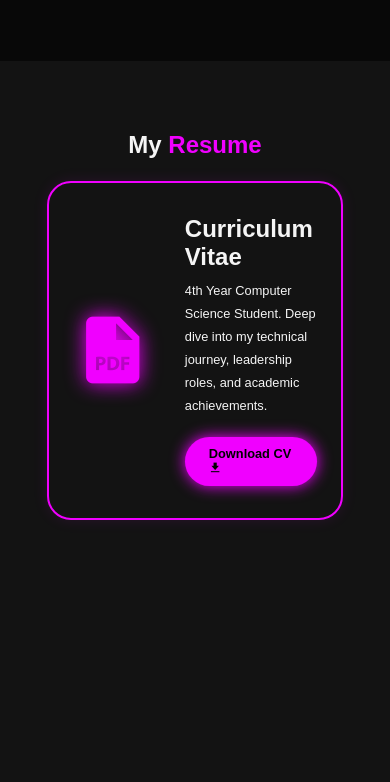
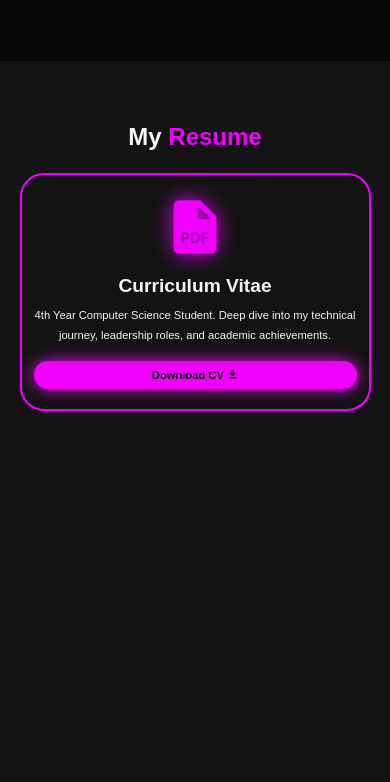
Before and after one commit to iicescaii/Personal-portfolio, a plain HTML site: page index.html in a window 390 px wide. Shown: the part 3142-3924 px from the top of the page. Drawn offline with nearby package versions, Linux system fonts and the light colour scheme.

Commit message:
Restore styles and media queries in styles.css
Restored CSS styles and media queries for responsive design.

```diff
--- a/styles.css
+++ b/styles.css
@@ -680,6 +680,29 @@ form textarea {
   .projects-container {
     grid-template-columns: 1fr;
   }
+     .resume-card {
+        flex-direction: column; /* Stacks the icon on top of the text */
+        text-align: center;
+        padding: 3rem 2rem;
+        gap: 2rem;
+    }
+
+    .resume-text {
+        text-align: center; /* Centers the heading and paragraph */
+    }
+
+    .resume-text h3 {
+        font-size: 2.4rem;
+    }
+
+    .resume-text p {
+        font-size: 1.4rem;
+        margin-bottom: 2rem;
+    }
+
+    .resume-icon i {
+        font-size: 8rem; /* Slightly smaller icon for mobile */
+    }
 }
 
 @media (min-width: 768px) {
@@ -812,4 +835,17 @@ form textarea {
   .footer .copyright {
     font-size: 1.2rem;
   }
+      .resume {
+        padding: 5rem 5%;
+    }
+
+    .resume-card {
+        padding: 2.5rem 1.5rem;
+    }
+
+    .resume-btn {
+        width: 100%; /* Makes button easier to tap on small screens */
+        font-size: 1.4rem;
+        padding: 1rem 2rem;
+    }
 }
```
